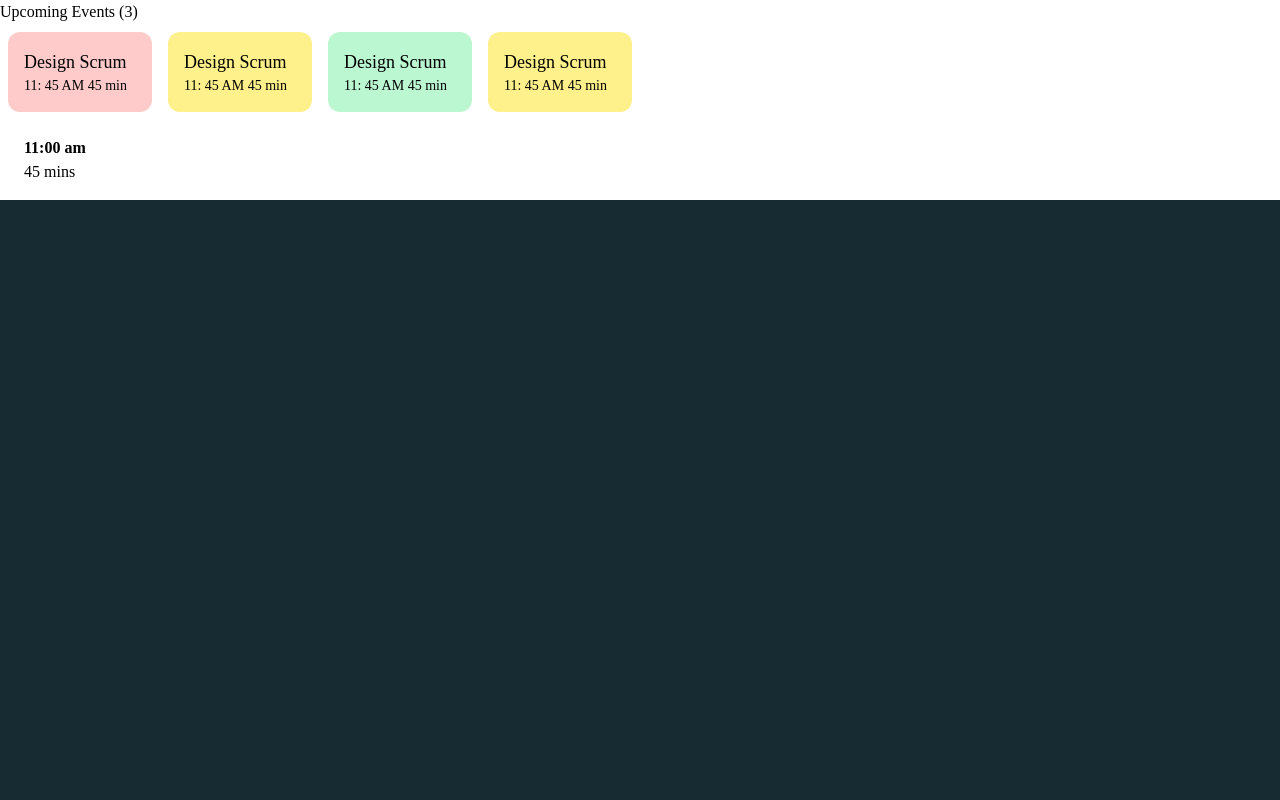
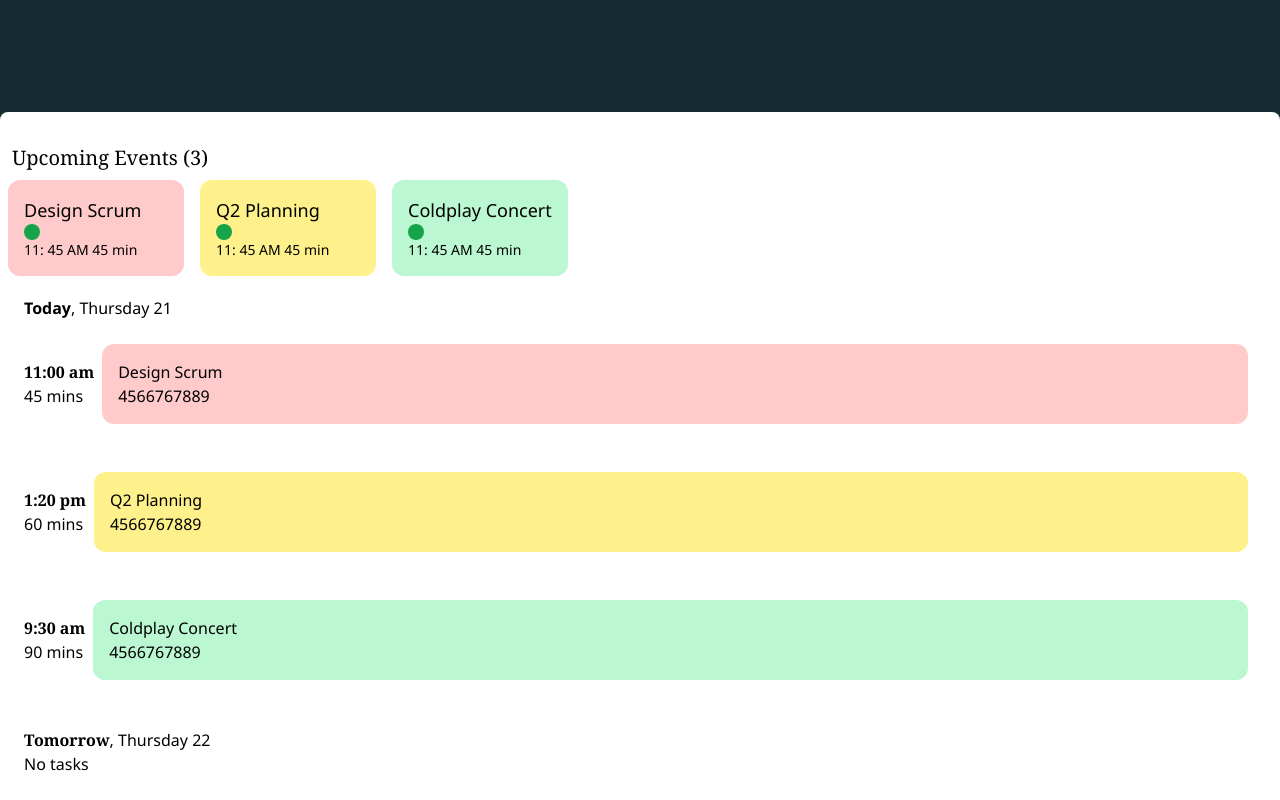
Before and after one commit to aabhas-sao/pamfur-task, a Next.js app: page /app in a window 1280 px wide. Built offline with nearby package versions, Linux system fonts and the light colour scheme.

Commit message:
feat: timeline component updated
Signed-off-by: Aabhas Sao <aabhassao0@gmail.com>

```diff
--- a/components/box.js
+++ b/components/box.js
@@ -1,18 +1,11 @@
 import React from 'react'
 
-const Box = ({ title, time, duration, fixed, color }) => {
+const Box = ({ children }) => {
   return (
     <div>
-      {fixed ?
-        <div className={`w-36 h-fit ${color} p-4 rounded-xl m-2 overflow-auto`}>
-          < h2 className='text-lg'> {title}</h2 >
-          <p className='text-sm'>{time} <span>{duration}</span></p>
-        </div >
-        :
-        <div className={`w-100 h-100 ${color} p-4 rounded-xl m-2 overflow-auto`}>
-          <h2>{title}</h2>
-          <p>{time} <span>{duration}</span></p>
-        </div>}
+      {
+        children
+      }
     </div>)
 }
 
--- a/components/timeline/timeHeading.js
+++ b/components/timeline/timeHeading.js
@@ -3,7 +3,7 @@ import React from 'react'
 const TimeHeading = ({ time, duration }) => {
   return (
     <div className='flex flex-col'>
-      <p className='font-semibold'>{time}</p>
+      <p className='font-serif font-semibold'>{time}</p>
       <p>{duration}</p>
     </div>
   )
--- a/components/timeline/timeline.js
+++ b/components/timeline/timeline.js
@@ -1,16 +1,31 @@
 import React from 'react'
 import Box from '../box'
+import TimelineEventBox from '../timelineEventBox'
 import TimeHeading from './timeHeading'
+import events from '../../data/events.json'
 
 const Timeline = () => {
+  const today = events[0];
   return (
-    <div className='flex flex-col'>
-      <div className='flex flex-row px-6 py-4'>
-        <TimeHeading time={"11:00 am"} duration={'45 mins'} />
-        <Box fixed={false} />
+    <div className='mt-3 flex flex-col'>
+      <h2 className='ml-6'><span className='font-bold'>Today</span>, Thursday 21</h2>
+      {
+        today.map((event, id) => (
+          <div key={id} className='flex flex-row items-center px-6 py-4'>
+            <TimeHeading time={event.time} duration={event.duration} />
 
+            <div className='flex-1'>
+              <Box>
+                <TimelineEventBox {...event} />
+              </Box>
+            </div>
+          </div>
+        ))
+      }
+      <div className='p-6'>
+        <h2 className=''><span className='font-serif font-bold'>Tomorrow</span>, Thursday 22</h2>
+        <p>No tasks</p>
       </div>
-
     </div>
   )
 }
--- /dev/null
+++ b/components/timelineEventBox.js
@@ -0,0 +1,14 @@
+import React from 'react'
+
+const TimelineEventBox = ({ title, color, meetingId }) => {
+  return (
+    <div className={`w-100 h-100 ${color} p-4 rounded-xl m-2 overflow-auto`}>
+      <h2>{title}</h2>
+      {
+        <p>{meetingId}</p>
+      }
+    </div >
+  )
+}
+
+export default TimelineEventBox
--- a/components/upcomingEventBox.js
+++ b/components/upcomingEventBox.js
@@ -1,8 +1,15 @@
 import React from 'react'
+import Box from './box'
 
-const UpcomingEventBox = () => {
+const UpcomingEventBox = ({ title, color, time, duration }) => {
   return (
-    <div>UpcomingEventBox</div>
+    <Box>
+      <div className={`w-44 h-fit ${color} p-4 rounded-xl m-2 overflow-auto`}>
+        <h2 className='text-lg'> {title}</h2 >
+        <div className='h-4 w-4 py-2 rounded-xl bg-green-600'></div>
+        <p className='text-sm'>{time} <span>{duration}</span></p>
+      </div>
+    </Box>
   )
 }
 
--- /dev/null
+++ b/data/events.json
@@ -0,0 +1,25 @@
+[
+  [
+    {
+      "title": "Design Scrum",
+      "duration": "45 mins",
+      "time": "11:00 am",
+      "meetingId": 4566767889,
+      "color": "bg-red-200"
+    },
+    {
+      "title": "Q2 Planning",
+      "duration": "60 mins",
+      "time": "1:20 pm",
+      "meetingId": 4566767889,
+      "color": "bg-yellow-200"
+    },
+    {
+      "title": "Coldplay Concert",
+      "duration": "90 mins",
+      "time": "9:30 am",
+      "meetingId": 4566767889,
+      "color": "bg-green-200"
+    }
+  ]
+]
--- a/pages/app.js
+++ b/pages/app.js
@@ -1,22 +1,26 @@
 import React from 'react'
 import Box from '../components/box'
 import Timeline from '../components/timeline/timeline'
+import UpcomingEventBox from '../components/upcomingEventBox'
 
 const App = () => {
   return (
     <div>
       <div></div>
-      <div className='flex flex-col bg-white'>
-        <h2>Upcoming Events (3)</h2>
-        <div className='flex flex-row overflow-auto'>
-          <Box title={"Design Scrum"} time={"11: 45 AM"} fixed={true} duration={"45 min"} color="bg-red-200" />
-          <Box title={"Design Scrum"} time={"11: 45 AM"} fixed={true} duration={"45 min"} color="bg-yellow-200" />
-          <Box title={"Design Scrum"} time={"11: 45 AM"} fixed={true} duration={"45 min"} color="bg-green-200" />
-          <Box title={"Design Scrum"} time={"11: 45 AM"} fixed={true} duration={"45 min"} color="bg-yellow-200" />
+      <div className='fixed h-80vh w-screen bottom-0'>
+        <div className='rounded-t-lg flex flex-col bg-white'>
+          <h2 className='mt-8 font-serif ml-3 text-xl'>Upcoming Events (3)</h2>
+          <div className='flex flex-row overflow-x-scroll'>
+            <UpcomingEventBox title={"Design Scrum"} time={"11: 45 AM"} duration={"45 min"} color="bg-red-200" />
+            <UpcomingEventBox title={"Q2 Planning"} time={"11: 45 AM"} duration={"45 min"} color="bg-yellow-200" />
+            <UpcomingEventBox title={"Coldplay Concert"} time={"11: 45 AM"} duration={"45 min"} color="bg-green-200" />
+            <Box title={"Design Scrum"} time={"11: 45 AM"} fixed={true} duration={"45 min"} color="bg-red-200" />
+            <Box title={"Design Scrum"} time={"11: 45 AM"} fixed={true} duration={"45 min"} color="bg-yellow-200" />
+            <Box title={"Design Scrum"} time={"11: 45 AM"} fixed={true} duration={"45 min"} color="bg-green-200" />
+            <Box title={"Design Scrum"} time={"11: 45 AM"} fixed={true} duration={"45 min"} color="bg-yellow-200" />
+          </div>
+          <Timeline />
         </div>
-
-        <Timeline />
-
       </div>
     </div>
   )
--- a/styles/globals.scss
+++ b/styles/globals.scss
@@ -7,7 +7,7 @@ body {
   padding: 0;
   margin: 0;
   background-color: #162b32;
-  font-family: serif;
+  font-family: "Segoe UI", Tahoma, Geneva, Verdana, sans-serif;
 }
 
 a {
@@ -18,3 +18,7 @@ a {
 * {
   box-sizing: border-box;
 }
+
+.h-80vh {
+  // height: 80vh;
+}
```
